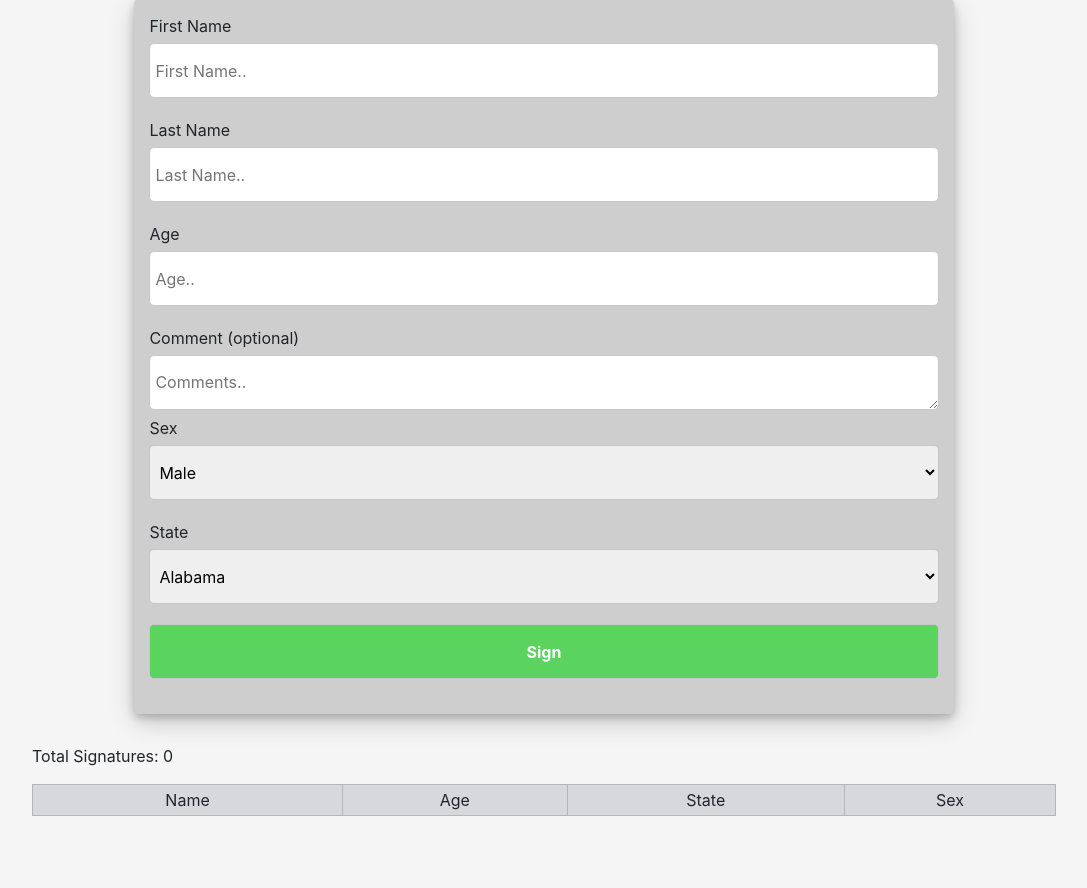
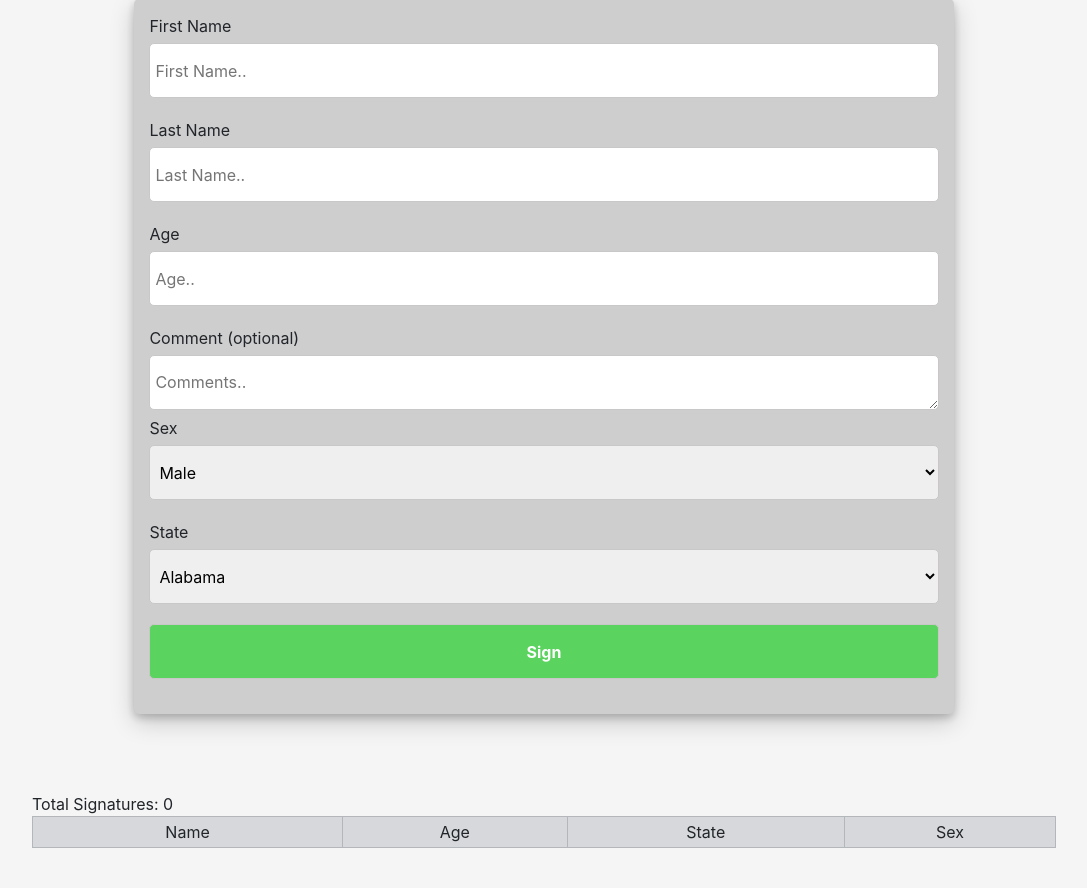
Before and after one commit to Colbyjoe97/Equal_Parental_Rights, a Django app: page / in a window 1280 px wide. Shown: the part 1063-1951 px from the top of the page, without its empty margins (96-1183 px from the left). Before the commit the page ends 1879 px from the top, so only its background shows below. Run offline with Django 3.2, Linux system fonts and the light colour scheme; data that the repository does not hold is empty; some libraries are stand-ins or nearby versions.

```diff
--- a/apps/my_app/templates/index.html
+++ b/apps/my_app/templates/index.html
@@ -163,7 +163,7 @@
                 </form>
             </div>
         </div>
-        <p class="text-left">Total Signatures: {{total}}</p>
+        <p class="text-left mb-0 mt-5">Total Signatures: {{total}}</p>
         <div class="table-list">
             <table class="list m-auto table-hover table-secondary">
                 <thead>
```
